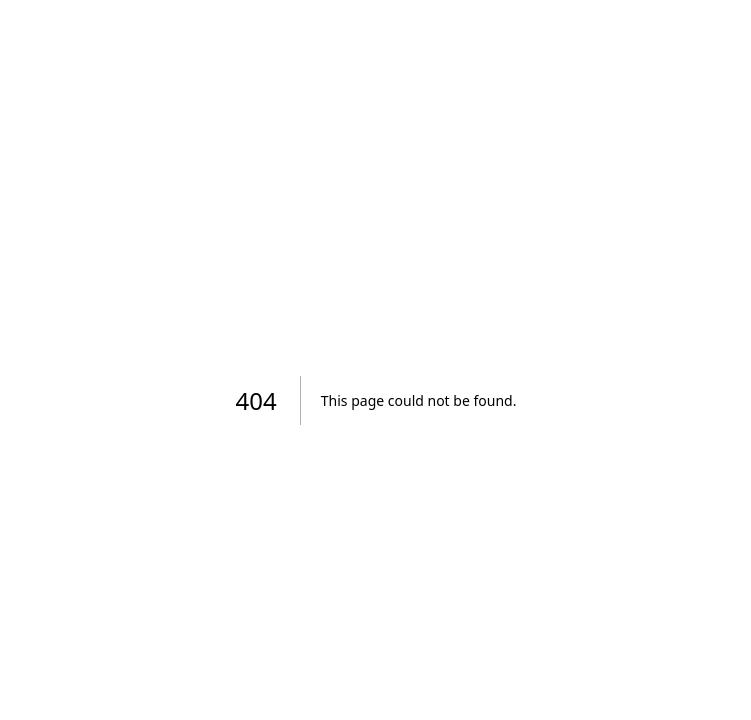
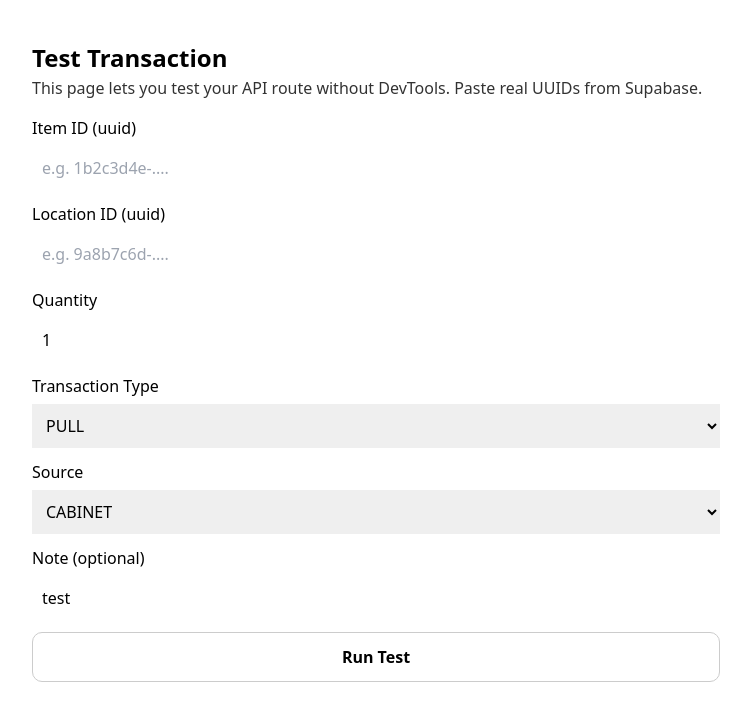
Before and after one commit to ASC-Harrison/nextjs-with-supabase, a Next.js app: page /test-transaction in a window 1280 px wide. Before the commit this address had no page. Shown: the top 720 px of the page, without its empty margins (264-1015 px from the left). Built offline with nearby package versions, Linux system fonts and the light colour scheme.

Commit message:
Create page.tsx

```diff
--- /dev/null
+++ b/app/test-transaction/page.tsx
@@ -0,0 +1,140 @@
+"use client";
+
+import { useState } from "react";
+
+export default function TestTransactionPage() {
+  const [itemId, setItemId] = useState("");
+  const [locationId, setLocationId] = useState("");
+  const [qty, setQty] = useState(1);
+  const [txnType, setTxnType] = useState<"PULL" | "RESTOCK">("PULL");
+  const [source, setSource] = useState<"CABINET" | "MAIN_SUPPLY">("CABINET");
+  const [note, setNote] = useState("test");
+  const [status, setStatus] = useState<string>("");
+  const [loading, setLoading] = useState(false);
+
+  async function runTest() {
+    setLoading(true);
+    setStatus("Sending…");
+
+    try {
+      const res = await fetch("/api/transaction", {
+        method: "POST",
+        headers: { "Content-Type": "application/json" },
+        body: JSON.stringify({
+          item_id: itemId.trim(),
+          location_id: locationId.trim(),
+          qty,
+          txn_type: txnType,
+          source,
+          note: note || null,
+        }),
+      });
+
+      const data = await res.json();
+      if (!res.ok || !data.ok) {
+        setStatus(`❌ Error: ${data?.error ?? "Unknown error"}`);
+      } else {
+        setStatus("✅ Success! Check Supabase: inventory updated + transaction row created.");
+      }
+    } catch (e: any) {
+      setStatus(`❌ Network/Server error: ${e?.message ?? "Unknown error"}`);
+    } finally {
+      setLoading(false);
+    }
+  }
+
+  return (
+    <div style={{ maxWidth: 720, margin: "24px auto", padding: 16, fontFamily: "system-ui" }}>
+      <h1 style={{ fontSize: 24, fontWeight: 700 }}>Test Transaction</h1>
+      <p style={{ opacity: 0.8 }}>
+        This page lets you test your API route without DevTools. Paste real UUIDs from Supabase.
+      </p>
+
+      <div style={{ display: "grid", gap: 12, marginTop: 16 }}>
+        <label>
+          Item ID (uuid)
+          <input
+            value={itemId}
+            onChange={(e) => setItemId(e.target.value)}
+            placeholder="e.g. 1b2c3d4e-...."
+            style={{ width: "100%", padding: 10, marginTop: 6 }}
+          />
+        </label>
+
+        <label>
+          Location ID (uuid)
+          <input
+            value={locationId}
+            onChange={(e) => setLocationId(e.target.value)}
+            placeholder="e.g. 9a8b7c6d-...."
+            style={{ width: "100%", padding: 10, marginTop: 6 }}
+          />
+        </label>
+
+        <label>
+          Quantity
+          <input
+            type="number"
+            min={1}
+            value={qty}
+            onChange={(e) => setQty(Number(e.target.value))}
+            style={{ width: "100%", padding: 10, marginTop: 6 }}
+          />
+        </label>
+
+        <label>
+          Transaction Type
+          <select
+            value={txnType}
+            onChange={(e) => setTxnType(e.target.value as any)}
+            style={{ width: "100%", padding: 10, marginTop: 6 }}
+          >
+            <option value="PULL">PULL</option>
+            <option value="RESTOCK">RESTOCK</option>
+          </select>
+        </label>
+
+        <label>
+          Source
+          <select
+            value={source}
+            onChange={(e) => setSource(e.target.value as any)}
+            style={{ width: "100%", padding: 10, marginTop: 6 }}
+          >
+            <option value="CABINET">CABINET</option>
+            <option value="MAIN_SUPPLY">MAIN_SUPPLY</option>
+          </select>
+        </label>
+
+        <label>
+          Note (optional)
+          <input
+            value={note}
+            onChange={(e) => setNote(e.target.value)}
+            style={{ width: "100%", padding: 10, marginTop: 6 }}
+          />
+        </label>
+
+        <button
+          onClick={runTest}
+          disabled={loading || !itemId || !locationId}
+          style={{
+            padding: "12px 14px",
+            fontWeight: 700,
+            borderRadius: 10,
+            border: "1px solid #ccc",
+            cursor: loading ? "not-allowed" : "pointer",
+          }}
+        >
+          {loading ? "Running…" : "Run Test"}
+        </button>
+
+        {status && (
+          <div style={{ padding: 12, borderRadius: 10, border: "1px solid #ddd" }}>
+            {status}
+          </div>
+        )}
+      </div>
+    </div>
+  );
+}
```
